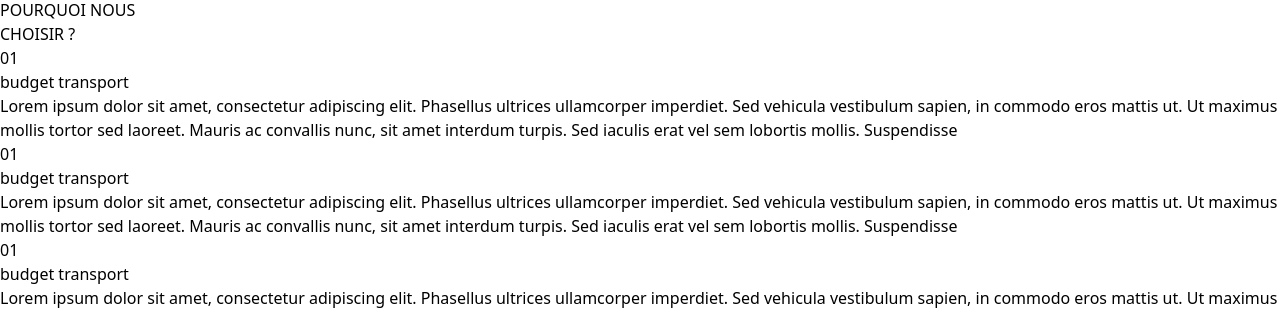
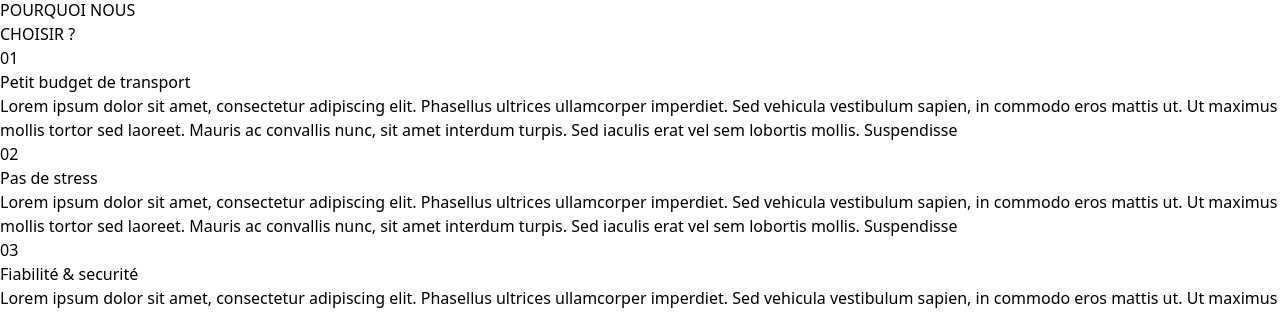
Before and after one commit to abraham241/twendy, a React (Vite) app: page / in a window 1280 px wide. Shown: the part 2137-2451 px from the top of the page. Built offline with nearby package versions, Linux system fonts and the light colour scheme.

Commit message:
ajout section choisir v2

```diff
--- a/src/Screen/Landing.jsx
+++ b/src/Screen/Landing.jsx
@@ -119,7 +119,7 @@ export default function Landing() {
       {/* ==================== section nos services =========================== */}
 
       {/* ==================== section nous choisir =========================== */}
-      <section className="flex-col flex gap-10 md:flex-row lg:flex-row xl:flex-row 2xl:flex-row">
+      <section className="flex-col flex gap-10 md:flex-row lg:flex-row xl:flex-row 2xl:flex-row py-10 px-10">
         <div className=" md:flex justify-start items-center">
           <div className="hidden lg:block xl:block md:w-1/3 lg:w-1/3 xl:w-1/3  text-4xl font-bold">
             POURQUOI <br /> NOUS <br /> CHOISIR ?
@@ -129,10 +129,10 @@ export default function Landing() {
           </div>
         </div>
         <div>
-          <div className="flex-col flex md:flex-row lg:flex-row xl:flex-row 2xl:flex-row">
+          <div className="flex-col flex gap-5 justify-center items-center md:flex-row lg:flex-row xl:flex-row 2xl:flex-row">
             <div className="w-[380px]">
               <h1 className="text-9xl font-bold">01</h1>
-              <p className="text-xl font-bold"> budget transport</p>
+              <p className="text-xl text-red-600 font-bold pt-2">Petit budget de transport</p>
             </div>
             <div>
               Lorem ipsum dolor sit amet, consectetur adipiscing elit. Phasellus
@@ -142,10 +142,10 @@ export default function Landing() {
               erat vel sem lobortis mollis. Suspendisse
             </div>
           </div>
-          <div className="flex-col flex md:flex-row lg:flex-row xl:flex-row 2xl:flex-row">
+          <div className="flex-col flex gap-5 justify-center items-center md:flex-row lg:flex-row xl:flex-row 2xl:flex-row">
             <div className="w-[380px]">
-              <h1 className="text-9xl font-bold">01</h1>
-              <p className="text-xl font-bold"> budget transport</p>
+              <h1 className="text-9xl font-bold">02</h1>
+              <p className="text-xl text-red-600 font-bold pt-2"> Pas de stress</p>
             </div>
             <div>
               Lorem ipsum dolor sit amet, consectetur adipiscing elit. Phasellus
@@ -155,10 +155,10 @@ export default function Landing() {
               erat vel sem lobortis mollis. Suspendisse
             </div>
           </div>
-          <div className="flex-col flex md:flex-row lg:flex-row xl:flex-row 2xl:flex-row">
+          <div className="flex-col flex gap-5 justify-center items-center md:flex-row lg:flex-row xl:flex-row 2xl:flex-row">
             <div className="w-[380px]">
-              <h1 className="text-9xl font-bold">01</h1>
-              <p className="text-xl font-bold"> budget transport</p>
+              <h1 className="text-9xl font-bold">03</h1>
+              <p className="text-xl text-red-600 font-bold pt-2">Fiabilité & securité</p>
             </div>
             <div>
               Lorem ipsum dolor sit amet, consectetur adipiscing elit. Phasellus
```
